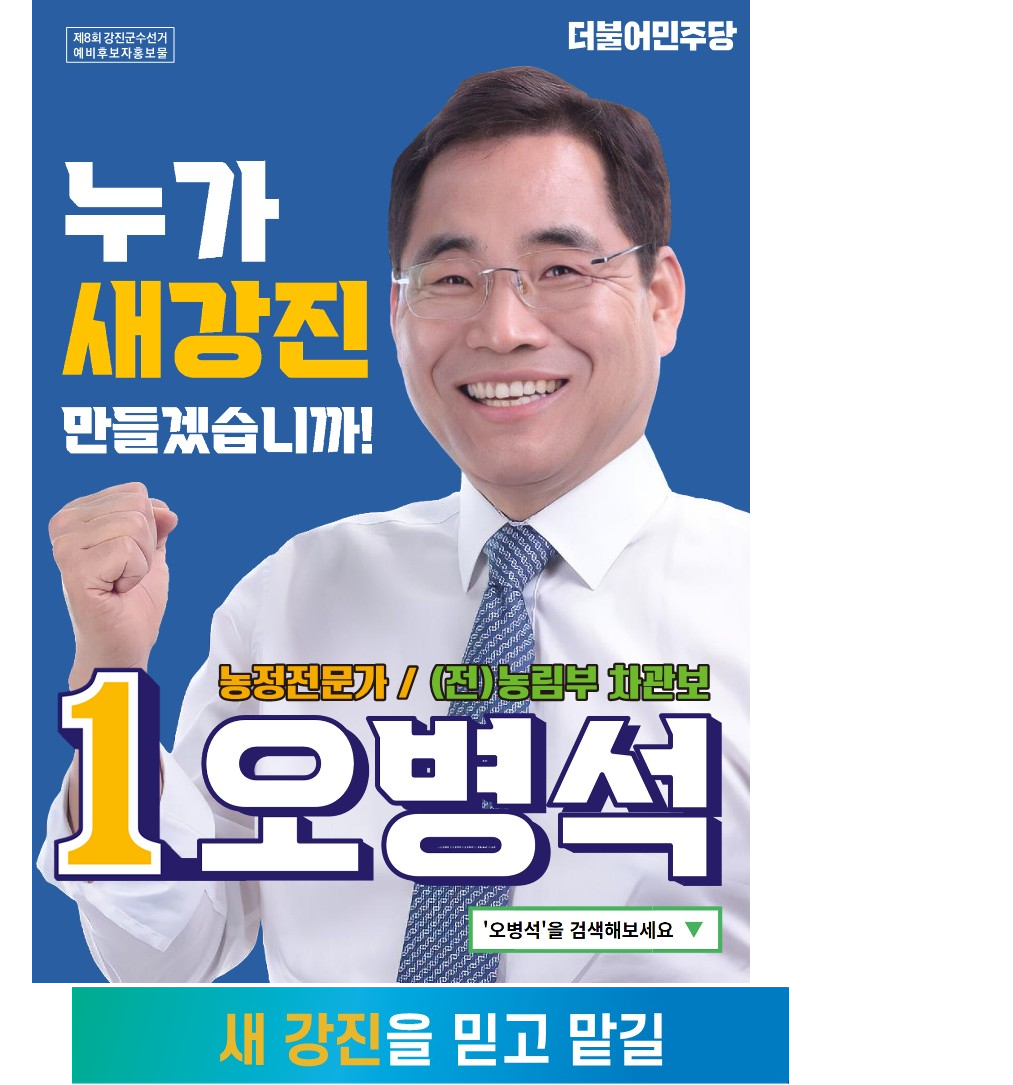
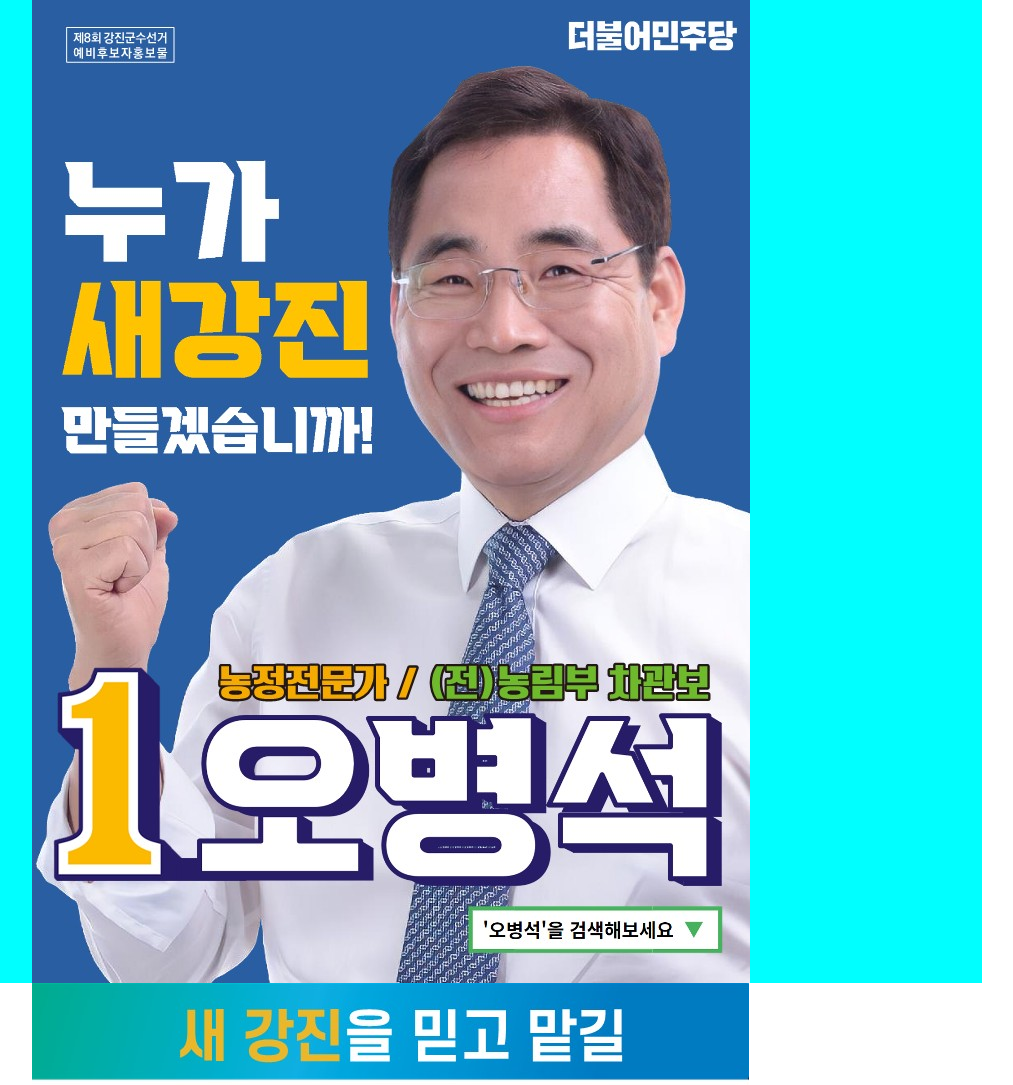
Before and after one commit to skdud5126/OBS, a plain HTML site: page index.html in a window 1280 px wide. Shown: the top 1085 px of the page, without its empty margins (218-1231 px from the left). Drawn offline with Linux system fonts and the light colour scheme.

Commit message:
Add files via upload

```diff
--- a/css/style.css
+++ b/css/style.css
@@ -7,20 +7,21 @@ body{margin: 0; padding: 0;
 ul, ol, li {list-style: none;}
 img{border: 0px;}
 
-#wrap{width: 3%}
-#wrap .inner{margin: 0 auto;
+#wrap{width: 100%}
+#wrap .inner{float:left;
             width: 1200px; height: 983px;
-            }
+            background-color: aqua;}
 #wrap .inner li{float: left;
                 margin: 0 250px 0 250px;}
 
-#body ul{margin:0 auto; width:1200px; height: 4928px;
+#body ul{margin: left;
+        width:1200px; height: 4928px;
          }
 
 #body ul li{float: left;
             margin: 0 250px 0 250px;}
 
-#footer{margin: 0 auto; width: 1200px; height: 983px;
+#footer{margin:left; width: 1200px; height: 983px;
         }
 #footer li{float: left;
            margin: 0 250px 0 250px;}
```
Also changed, not shown: 1 other file.
